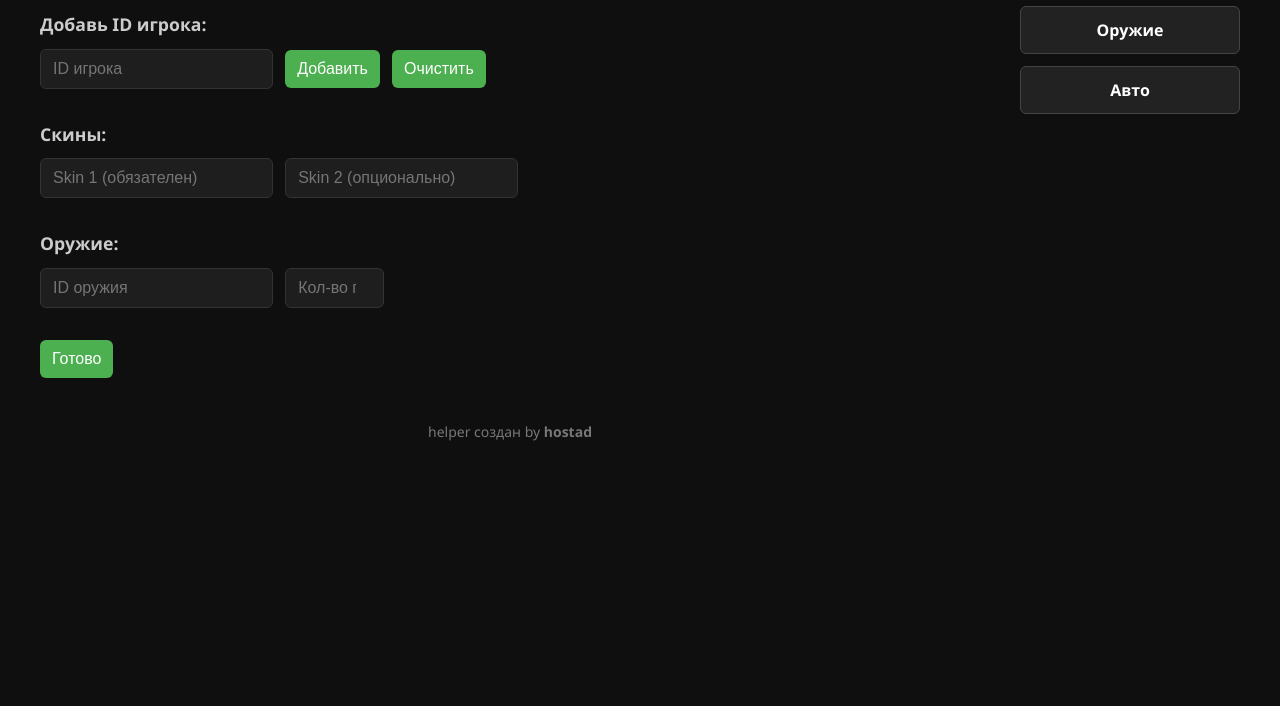
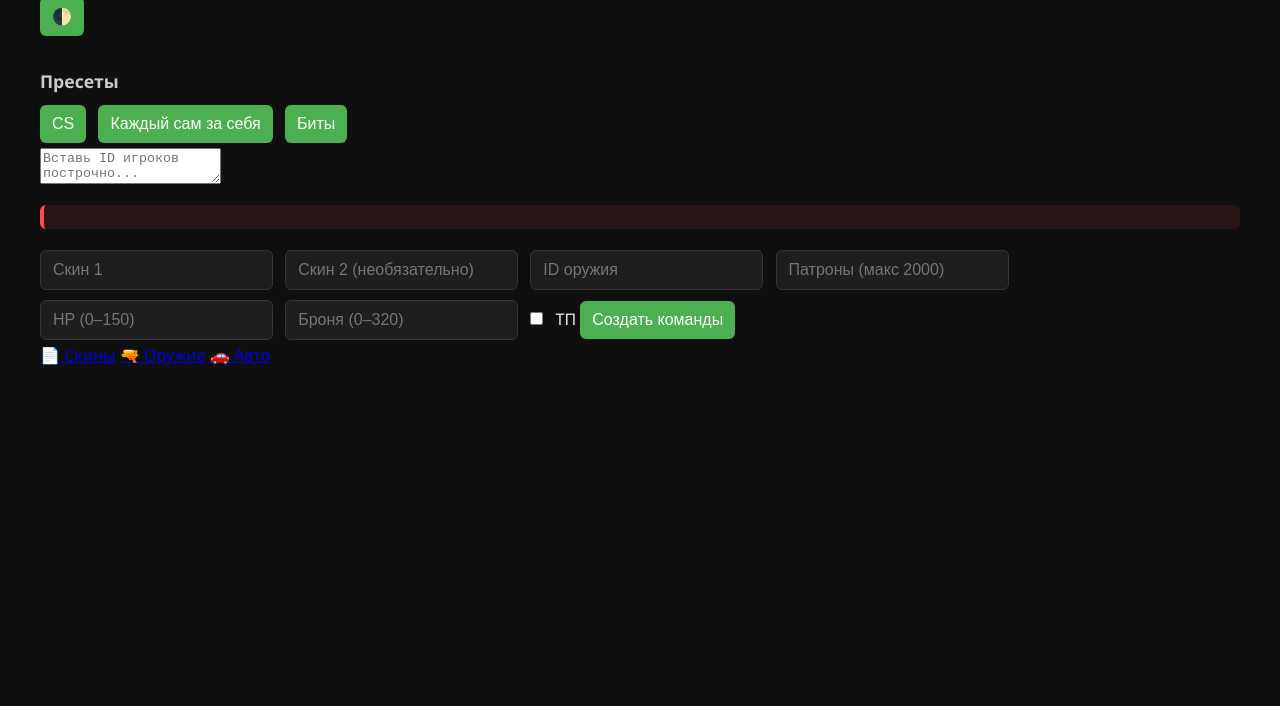
Before and after one commit to graczYy/invhelp, a plain HTML site: page index.html in a window 1280 px wide. Shown: the part 94-800 px from the top of the page. Drawn offline with Linux system fonts and the light colour scheme.

Commit message:
Update index.html

```diff
--- a/index.html
+++ b/index.html
@@ -2,46 +2,53 @@
 <html lang="ru">
 <head>
   <meta charset="UTF-8" />
-  <title>Inventory Helper by hostad</title>
   <meta name="viewport" content="width=device-width, initial-scale=1.0" />
+  <title>Inventory Helper by Hostad</title>
   <link rel="stylesheet" href="style.css" />
 </head>
 <body>
+  <div class="container">
+    <div class="header">
+      <h1>Inventory Helper <span>by Hostad</span></h1>
+      <button id="themeToggle">🌓</button>
+    </div>
 
-  <div class="main">
-    <h1>Inventory Helper</h1>
+    <div class="presets">
+      <h3>Пресеты</h3>
+      <button onclick="applyPreset('cs')">CS</button>
+      <button onclick="applyPreset('ffa')">Каждый сам за себя</button>
+      <button onclick="applyPreset('bity')">Биты</button>
+    </div>
 
-    <h3>Добавь ID игрока:</h3>
-    <input type="text" id="playerIdInput" placeholder="ID игрока" />
-    <button onclick="addPlayer()">Добавить</button>
-    <button onclick="clearPlayers()">Очистить</button>
+    <div class="input-section">
+      <textarea id="playerInput" placeholder="Вставь ID игроков построчно..."></textarea>
+      <div id="idError" class="error"></div>
+      <input type="number" id="skin1" placeholder="Скин 1" />
+      <input type="number" id="skin2" placeholder="Скин 2 (необязательно)" />
+      <input type="number" id="weaponId" placeholder="ID оружия" />
+      <input type="number" id="ammo" placeholder="Патроны (макс 2000)" />
+      <input type="number" id="hp" placeholder="HP (0–150)" />
+      <input type="number" id="armor" placeholder="Броня (0–320)" />
 
-    <div id="errorBox"></div>
-    <div class="id-list" id="idList"></div>
+      <label class="checkbox-container">
+        <input type="checkbox" id="tpCheckbox" />
+        <span class="checkmark"></span> ТП
+      </label>
 
-    <h3>Скины:</h3>
-    <input type="text" id="skin1" placeholder="Skin 1 (обязателен)" />
-    <input type="text" id="skin2" placeholder="Skin 2 (опционально)" />
+      <button onclick="generateCommands()">Создать команды</button>
+    </div>
 
-    <h3>Оружие:</h3>
-    <input type="text" id="weaponId" placeholder="ID оружия" />
-    <input type="number" id="ammo" placeholder="Кол-во патронов (макс 2000)" min="0" max="2000" />
+    <div class="commands-output" id="output"></div>
+    <div class="reset-container">
+      <button onclick="resetAll()" id="resetBtn" style="display:none;">Сбросить всё</button>
+    </div>
 
-    <br /><br />
-    <button onclick="generateCommands()">Готово</button>
-    <button id="resetBtn" onclick="resetCommands()">Сбросить всё</button>
-
-    <div class="commands" id="commandOutput"></div>
-
-    <footer>helper создан by <strong>hostad</strong></footer>
+    <div class="links">
+      <a href="https://docs.google.com/document/d/1W-apYrd3CoxvvTFG0JtjxHzokvz7G-yiT7Ugm90CSYU" target="_blank">📄 Скины</a>
+      <a href="https://docs.google.com/document/d/1NtxXMPbnQFeX6obx3SW9o32R3F-qA_vnTQ5D-twF3Rc" target="_blank">🔫 Оружие</a>
+      <a href="https://docs.google.com/document/d/1b0grfk0dt3p4EFP_C2xWcX5mUwCMJpuH1bCrHeEk1JU" target="_blank">🚗 Авто</a>
+    </div>
   </div>
-
-  <div class="sidebar">
-    <a href="https://docs.google.com/document/d/1W-apYrd3CoxvvTFG0JtjxHzokvz7G-yiT7Ugm90CSYU/edit?tab=t.0" target="_blank" class="link-button">Скины</a>
-    <a href="https://docs.google.com/document/d/1NtxXMPbnQFeX6obx3SW9o32R3F-qA_vnTQ5D-twF3Rc/edit?tab=t.0" target="_blank" class="link-button">Оружие</a>
-    <a href="https://docs.google.com/document/d/1b0grfk0dt3p4EFP_C2xWcX5mUwCMJpuH1bCrHeEk1JU/edit?tab=t.0" target="_blank" class="link-button">Авто</a>
-  </div>
-
   <script src="script.js"></script>
 </body>
 </html>
```
